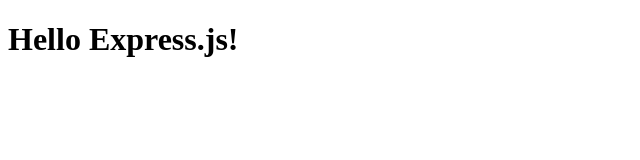
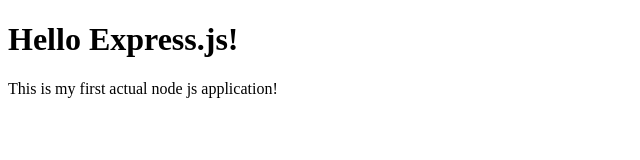
Before and after one commit to Winterfresh92/web-server, a website: page public/index.html in a window 1280 px wide. Shown: the whole page, without its empty margins (0-640 px from the left). Drawn offline with Linux system fonts and the light colour scheme.

Commit message:
Add paragraph to main page

```diff
--- a/public/index.html
+++ b/public/index.html
@@ -7,5 +7,6 @@
 
     <body>
         <h1>Hello Express.js!</h1>
+        <p>This is my first actual node js application!</p>
     </body>
 </html>
```
